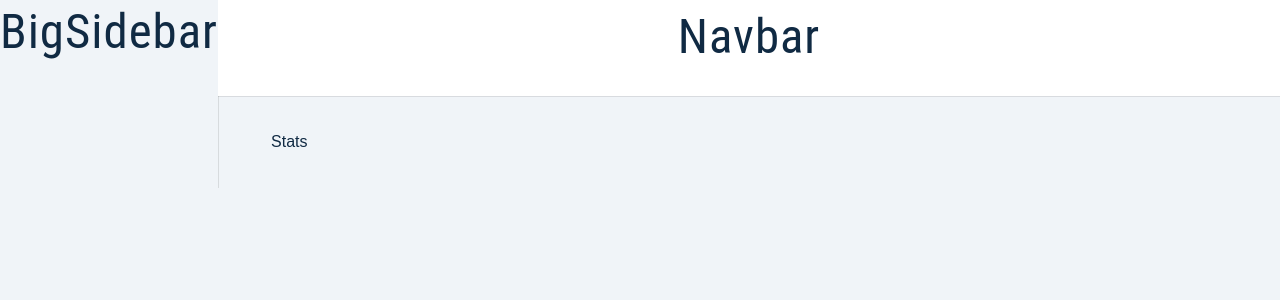
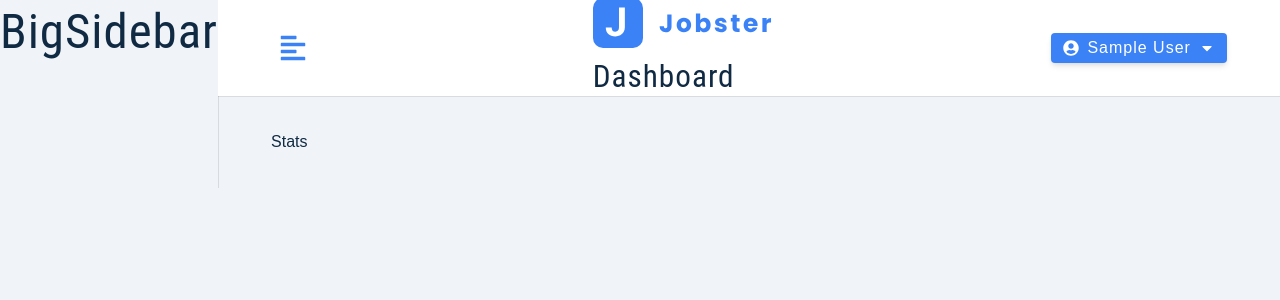
Before and after one commit to Gauravjangra2003/Jobster, a React (Vite) app: page / in a window 1280 px wide. Shown: the top 300 px of the page. Built offline with nearby package versions, Linux system fonts and the light colour scheme; sample sign-in values are in the browser's storage.

Commit message:
Navbar and toggle functionality

```diff
--- a/package.json
+++ b/package.json
@@ -15,6 +15,7 @@
     "normalize.css": "^8.0.1",
     "react": "^19.2.0",
     "react-dom": "^19.2.0",
+    "react-icons": "^5.5.0",
     "react-redux": "^9.2.0",
     "react-router-dom": "^7.10.1",
     "react-toastify": "^11.0.5",
--- a/src/App.jsx
+++ b/src/App.jsx
@@ -1,6 +1,6 @@
 import { BrowserRouter, Routes, Route } from 'react-router-dom';
 
-import { Landing, Error, Register } from './pages';
+import { Landing, Error, Register, ProtectedRoute } from './pages';
 import { ToastContainer } from 'react-toastify';
 import 'react-toastify/dist/ReactToastify.css';
 import {
@@ -16,7 +16,11 @@ function App() {
   return (
     <BrowserRouter>
      <Routes>
-        <Route path='/'element={<SharedLayout /> }>
+        <Route path='/'element={
+          <ProtectedRoute>
+            <SharedLayout />
+          </ProtectedRoute>
+          }>
           <Route index element={<Stats />} />
           <Route path='all-jobs' element={<AllJobs />} />
           <Route path='add-job' element={<AddJob />} />
--- a/src/components/Logo.jsx
+++ b/src/components/Logo.jsx
@@ -3,7 +3,7 @@ import logo from '../assets/images/logo.svg'
 const Logo = () => {
   return (
     <div>
-        <img src={logo} alt="logoo not found" />
+        <img src={logo} alt="logo not found" />
     </div>
   )
 }
--- a/src/components/Navbar.jsx
+++ b/src/components/Navbar.jsx
@@ -1,9 +1,45 @@
+
+import { useDispatch, useSelector } from "react-redux";
 import Wrapper from "../assets/wrappers/Navbar";
+import { FaAlignLeft, FaCaretDown, FaUserCircle } from "react-icons/fa";
+import Logo from "./Logo";
+import { logoutUser, toggleSidebar } from "../features/user/UserSlice";
+import { useState } from "react";
 
 const Navbar = () => {
+
+  const [showLogout, setShowLogout] = useState(false);
+
+  const {user} = useSelector((store) => store.user)
+  const dispatch = useDispatch()
+
+  const toggle = () => {
+    dispatch(toggleSidebar())
+  }
+
   return (
     <Wrapper>
-        <h1>Navbar</h1>
+        <div className="nav-center">
+          <button type="button" className="toggle-btn" onClick={toggle}>
+            <FaAlignLeft/>
+          </button>
+          <div>
+            <Logo />
+            <h3 className="logo-text">Dashboard</h3>
+          </div>
+          <div className="btn-container">
+            <button type="button" className="btn" onClick={() => setShowLogout(!showLogout)}>
+              <FaUserCircle/>
+              {user?.name }
+              <FaCaretDown />
+            </button>
+          <div className={showLogout ? "dropdown show-dropdown" : 'dropdown'}>
+            <button type="button" className="dropdown-btn" onClick={() => dispatch(logoutUser())}>
+              logout
+            </button>
+          </div>
+          </div>
+        </div>
     </Wrapper>
   )
 }
--- a/src/features/user/userSlice.jsx
+++ b/src/features/user/userSlice.jsx
@@ -1,13 +1,14 @@
 import { createAsyncThunk, createSlice } from "@reduxjs/toolkit";
 import customFetch from "../../utils/axios";
 import { toast } from "react-toastify";
-import { addUserToLocalStorage, getUserFromLocalStorage } from "../../utils/localstorage";
+import { addUserToLocalStorage, getUserFromLocalStorage, removeUserFromLocalStorage } from "../../utils/localstorage";
 
 
 
 
 const initialState = {
     isLoading: false,
+    isSidebarOpen: false,
     user: getUserFromLocalStorage(),
 }
 
@@ -37,7 +38,16 @@ export const loginUser = createAsyncThunk('user/loginUser',
 const UserSlice = createSlice({
     name: 'user',
     initialState,
-    reducers: {},
+    reducers: {
+      toggleSidebar: (state) => {
+        state.isSidebarOpen = !state.isSidebarOpen;
+      },
+      logoutUser: (state) => {
+        state.user = null;
+        state.isSidebarOpen = false;
+        removeUserFromLocalStorage();
+      }
+    },
     extraReducers: (builder) => {
     builder
     // register user
@@ -73,4 +83,6 @@ const UserSlice = createSlice({
   },
 })
 
+export const { toggleSidebar , logoutUser } = UserSlice.actions;
+
 export default UserSlice.reducer;
--- /dev/null
+++ b/src/pages/ProtectedRoute.jsx
@@ -0,0 +1,13 @@
+import { useSelector } from "react-redux"
+import { Navigate } from "react-router-dom"
+
+
+const ProtectedRoute = ({children}) => {
+    const {user} = useSelector((store) => store.user)
+    if(!user){
+        return <Navigate to='/landing'/>
+    }
+  return children
+}
+
+export default ProtectedRoute
--- a/src/pages/dashboard/index.jsx
+++ b/src/pages/dashboard/index.jsx
@@ -4,4 +4,4 @@ import Profile from './Profile'
 import AllJobs from './AllJobs'
 import SharedLayout from './SharedLayout'
 
-export{ AddJob, Stats, Profile, AllJobs , SharedLayout }
+export{ AddJob, Stats, Profile, AllJobs , SharedLayout}
--- a/src/pages/index.jsx
+++ b/src/pages/index.jsx
@@ -1,5 +1,6 @@
 import Landing from "./landing";
 import Error from "./Error";
 import Register from "./Register";
+import ProtectedRoute from "./ProtectedRoute";
 
-export{ Landing , Error, Register }
+export{ Landing , Error, Register , ProtectedRoute}
```
Also changed, not shown: 1 other file (tests, documents, lock files or other folders).
